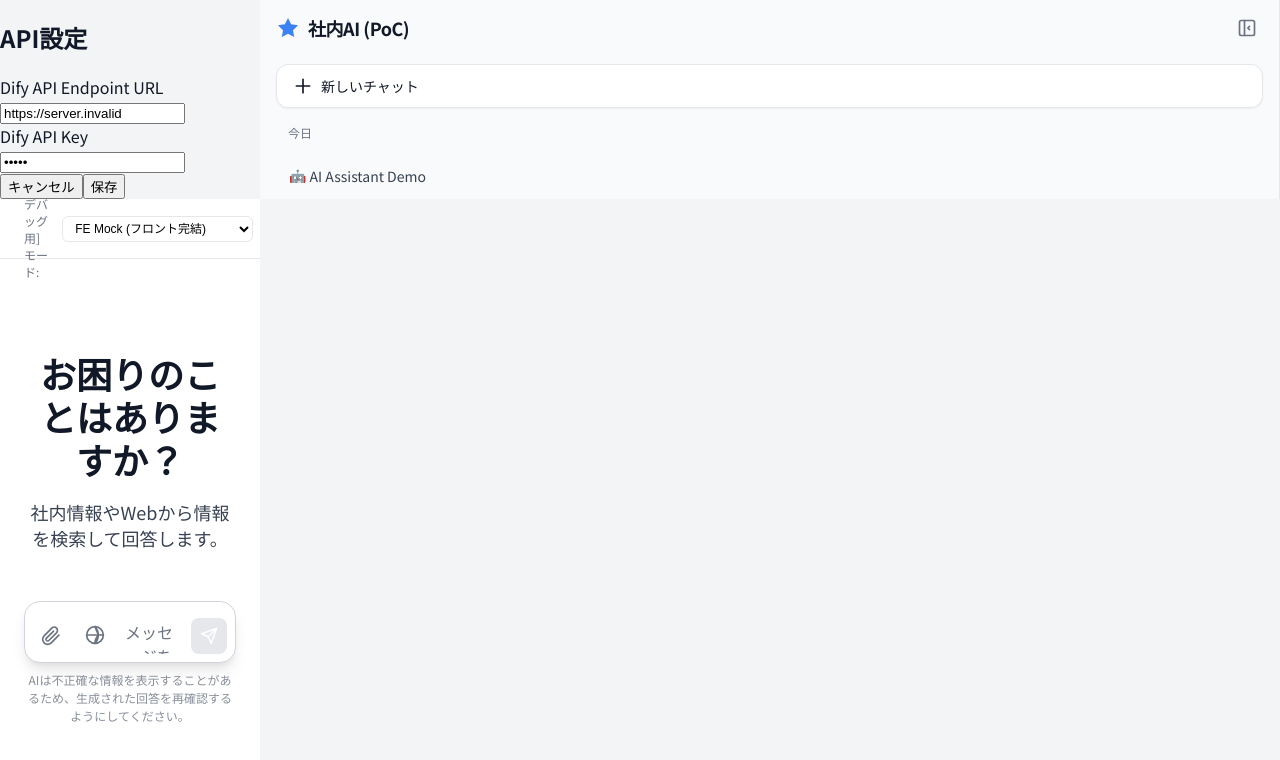
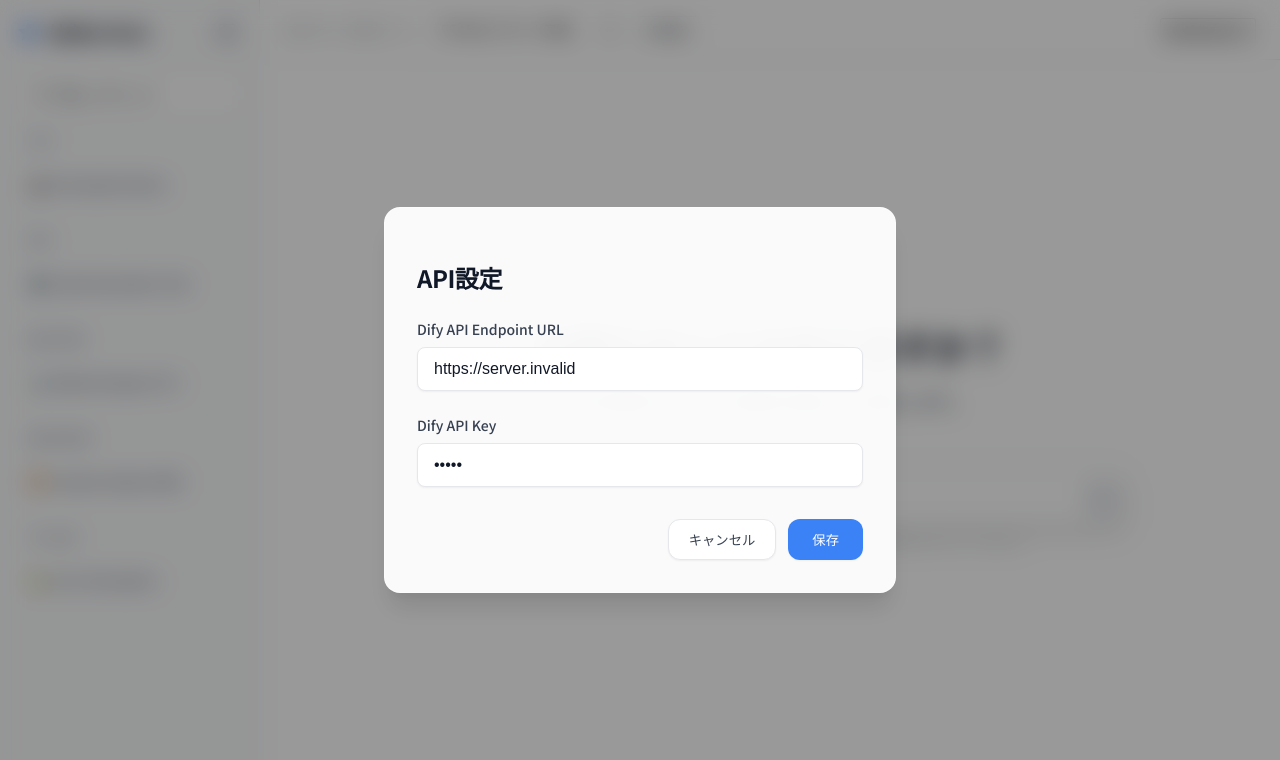
Before and after one commit to takuya-flag414/dify-custom-ui-poc, a React (Vite) app: page / in a window 1280 px wide. Both pictures are taken after a click on the button "API設定". Shown: the top 760 px of the page. Built offline with nearby package versions, Linux system fonts and the light colour scheme; no server answers.

Commit message:
feat: API設定モーダルとそのスタイルを追加。

```diff
--- /dev/null
+++ b/src/components/Shared/ApiConfigModal.css
@@ -0,0 +1,141 @@
+/* src/components/Shared/ApiConfigModal.css */
+.api-modal-overlay {
+    position: fixed;
+    top: 0;
+    left: 0;
+    right: 0;
+    bottom: 0;
+    z-index: 50;
+    display: flex;
+    align-items: center;
+    justify-content: center;
+    background-color: rgba(0, 0, 0, 0.4);
+    backdrop-filter: blur(12px);
+    /* Apple-like glass effect */
+    animation: modalFadeIn 0.3s cubic-bezier(0.16, 1, 0.3, 1);
+}
+
+.api-modal-container {
+    background-color: rgba(255, 255, 255, 0.95);
+    /* Slight transparency */
+    border-radius: var(--radius-2xl);
+    /* 16px or 24px as per modal spec */
+    box-shadow: 0 20px 25px -5px rgba(0, 0, 0, 0.1), 0 10px 10px -5px rgba(0, 0, 0, 0.04);
+    /* Soft, deep shadow */
+    width: 100%;
+    max-width: 32rem;
+    padding: var(--space-8);
+    margin: 0 var(--space-4);
+    transform: scale(1);
+    border: 1px solid rgba(255, 255, 255, 0.5);
+    /* Inner light border */
+    transition: all 0.2s;
+}
+
+.api-modal-title {
+    font-size: var(--text-2xl);
+    font-weight: var(--font-bold);
+    color: var(--color-text-main);
+    margin-bottom: var(--space-6);
+    letter-spacing: -0.02em;
+    /* Tighter tracking for headings */
+}
+
+.api-modal-form {
+    display: flex;
+    flex-direction: column;
+    gap: var(--space-6);
+}
+
+.api-modal-field {
+    display: flex;
+    flex-direction: column;
+}
+
+.api-modal-label {
+    display: block;
+    font-size: var(--text-sm);
+    font-weight: var(--font-medium);
+    color: var(--color-text-sub);
+    margin-bottom: var(--space-2);
+}
+
+.api-modal-input {
+    width: 100%;
+    padding: 12px 16px;
+    background-color: var(--color-bg-surface);
+    border: 1px solid var(--color-border);
+    border-radius: var(--radius-lg);
+    font-size: var(--text-base);
+    color: var(--color-text-main);
+    outline: none;
+    transition: all 0.2s ease;
+    box-shadow: 0 1px 2px rgba(0, 0, 0, 0.05);
+    /* Subtle inset shadow hint */
+}
+
+.api-modal-input:focus {
+    border-color: var(--color-primary);
+    box-shadow: 0 0 0 3px rgba(59, 130, 246, 0.15);
+    /* Soft accessible focus ring */
+}
+
+.api-modal-input::placeholder {
+    color: #9CA3AF;
+}
+
+.api-modal-actions {
+    margin-top: var(--space-8);
+    display: flex;
+    justify-content: flex-end;
+    gap: var(--space-3);
+    /* Slightly tighter gap */
+}
+
+.api-modal-btn-cancel {
+    padding: 10px 20px;
+    border-radius: var(--radius-xl);
+    background-color: #FFFFFF;
+    border: 1px solid var(--color-border);
+    color: var(--color-text-sub);
+    font-weight: var(--font-medium);
+    cursor: pointer;
+    box-shadow: var(--shadow-sm);
+    transition: all 0.2s;
+}
+
+.api-modal-btn-cancel:hover {
+    background-color: #F9FAFB;
+    border-color: #D1D5DB;
+    color: var(--color-text-main);
+}
+
+.api-modal-btn-save {
+    padding: 10px 24px;
+    border-radius: var(--radius-xl);
+    background-color: var(--color-primary);
+    color: #FFFFFF;
+    font-weight: var(--font-medium);
+    border: none;
+    cursor: pointer;
+    box-shadow: 0 1px 2px rgba(0, 0, 0, 0.05);
+    transition: all 0.2s;
+}
+
+.api-modal-btn-save:hover {
+    background-color: var(--color-primary-hover);
+    transform: translateY(-1px);
+    box-shadow: 0 4px 6px -1px rgba(0, 0, 0, 0.1), 0 2px 4px -1px rgba(0, 0, 0, 0.06);
+}
+
+@keyframes modalFadeIn {
+    from {
+        opacity: 0;
+        transform: scale(0.96);
+    }
+
+    to {
+        opacity: 1;
+        transform: scale(1);
+    }
+}
--- a/src/components/Shared/ApiConfigModal.jsx
+++ b/src/components/Shared/ApiConfigModal.jsx
@@ -1,4 +1,5 @@
 import React, { useState, useEffect } from 'react';
+import './ApiConfigModal.css';
 
 const ApiConfigModal = ({ isOpen, onClose, currentApiKey, currentApiUrl, onSave }) => {
     const [apiKey, setApiKey] = useState(currentApiKey);
@@ -19,13 +20,13 @@ const ApiConfigModal = ({ isOpen, onClose, currentApiKey, currentApiUrl, onSave
     };
 
     return (
-        <div className="fixed inset-0 z-50 flex items-center justify-center bg-black/50 backdrop-blur-sm">
-            <div className="bg-white rounded-3xl shadow-xl w-full max-w-lg p-8 mx-4 transform transition-all">
-                <h2 className="text-2xl font-bold text-gray-900 mb-6">API設定</h2>
+        <div className="api-modal-overlay">
+            <div className="api-modal-container">
+                <h2 className="api-modal-title">API設定</h2>
 
-                <div className="space-y-6">
-                    <div>
-                        <label className="block text-sm font-semibold text-gray-700 mb-2">
+                <div className="api-modal-form">
+                    <div className="api-modal-field">
+                        <label className="api-modal-label">
                             Dify API Endpoint URL
                         </label>
                         <input
@@ -33,12 +34,12 @@ const ApiConfigModal = ({ isOpen, onClose, currentApiKey, currentApiUrl, onSave
                             value={apiUrl}
                             onChange={(e) => setApiUrl(e.target.value)}
                             placeholder="https://api.dify.ai/v1"
-                            className="w-full px-4 py-3 bg-white border border-gray-300 rounded-lg focus:ring-2 focus:ring-blue-500 focus:border-blue-500 outline-none transition-all placeholder-gray-400"
+                            className="api-modal-input"
                         />
                     </div>
 
-                    <div>
-                        <label className="block text-sm font-semibold text-gray-700 mb-2">
+                    <div className="api-modal-field">
+                        <label className="api-modal-label">
                             Dify API Key
                         </label>
                         <input
@@ -46,21 +47,21 @@ const ApiConfigModal = ({ isOpen, onClose, currentApiKey, currentApiUrl, onSave
                             value={apiKey}
                             onChange={(e) => setApiKey(e.target.value)}
                             placeholder="app-..."
-                            className="w-full px-4 py-3 bg-white border border-gray-300 rounded-lg focus:ring-2 focus:ring-blue-500 focus:border-blue-500 outline-none transition-all placeholder-gray-400"
+                            className="api-modal-input"
                         />
                     </div>
                 </div>
 
-                <div className="mt-8 flex justify-end space-x-4">
+                <div className="api-modal-actions">
                     <button
                         onClick={onClose}
-                        className="px-6 py-3 rounded-xl border-2 border-blue-700 text-blue-700 font-semibold hover:bg-blue-50 transition-colors duration-200"
+                        className="api-modal-btn-cancel"
                     >
                         キャンセル
                     </button>
                     <button
                         onClick={handleSave}
-                        className="px-6 py-3 rounded-xl bg-blue-500 text-white font-semibold shadow-md hover:bg-blue-600 hover:shadow-lg transition-all duration-200"
+                        className="api-modal-btn-save"
                     >
                         保存
                     </button>
```
